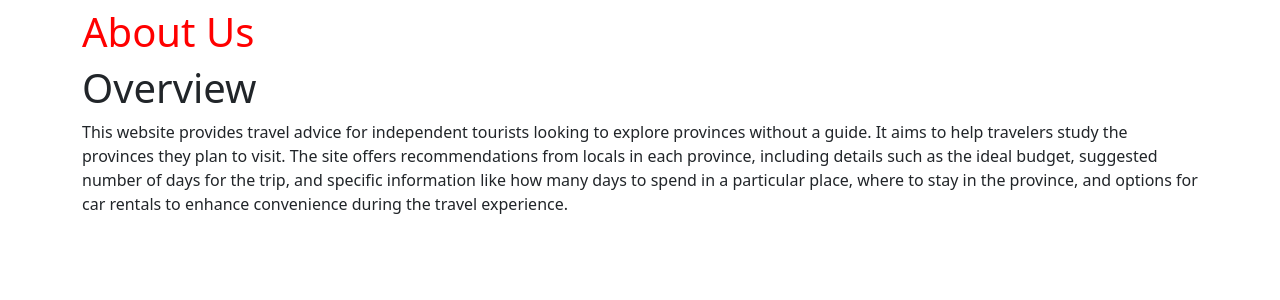
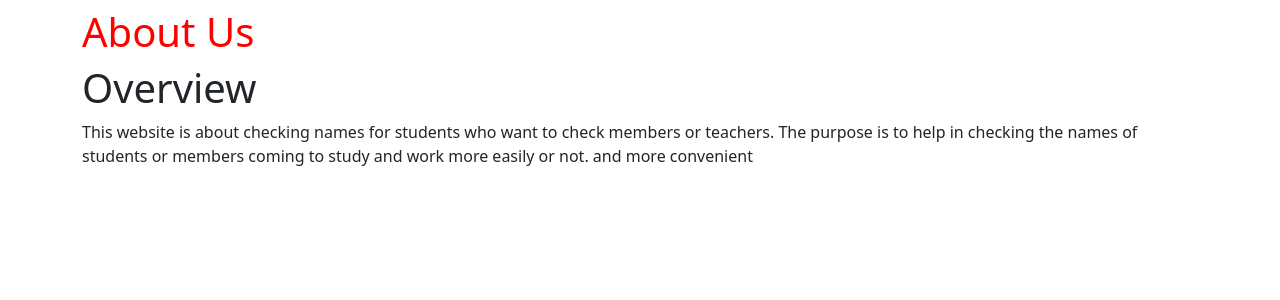
Before and after one commit to hilmanyusoh/Django-SQLite3, a Django app: page /about in a window 1280 px wide. Shown: the part 56-356 px from the top of the page. Run offline with Django 4.2, Linux system fonts and the light colour scheme.

Commit message:
Update about.html

```diff
--- a/Checkname/myproject/myapp/templates/about.html
+++ b/Checkname/myproject/myapp/templates/about.html
@@ -8,7 +8,7 @@
         <div class="col-md-12">
             <h1>Overview</h1>
             <p>
-                This website provides travel advice for independent tourists looking to explore provinces without a guide. It aims to help travelers study the provinces they plan to visit. The site offers recommendations from locals in each province, including details such as the ideal budget, suggested number of days for the trip, and specific information like how many days to spend in a particular place, where to stay in the province, and options for car rentals to enhance convenience during the travel experience.
+                This website is about checking names for students who want to check members or teachers. The purpose is to help in checking the names of students or members coming to study and work more easily or not. and more convenient
             </p>
         </div>
    {% endblock %}
```
